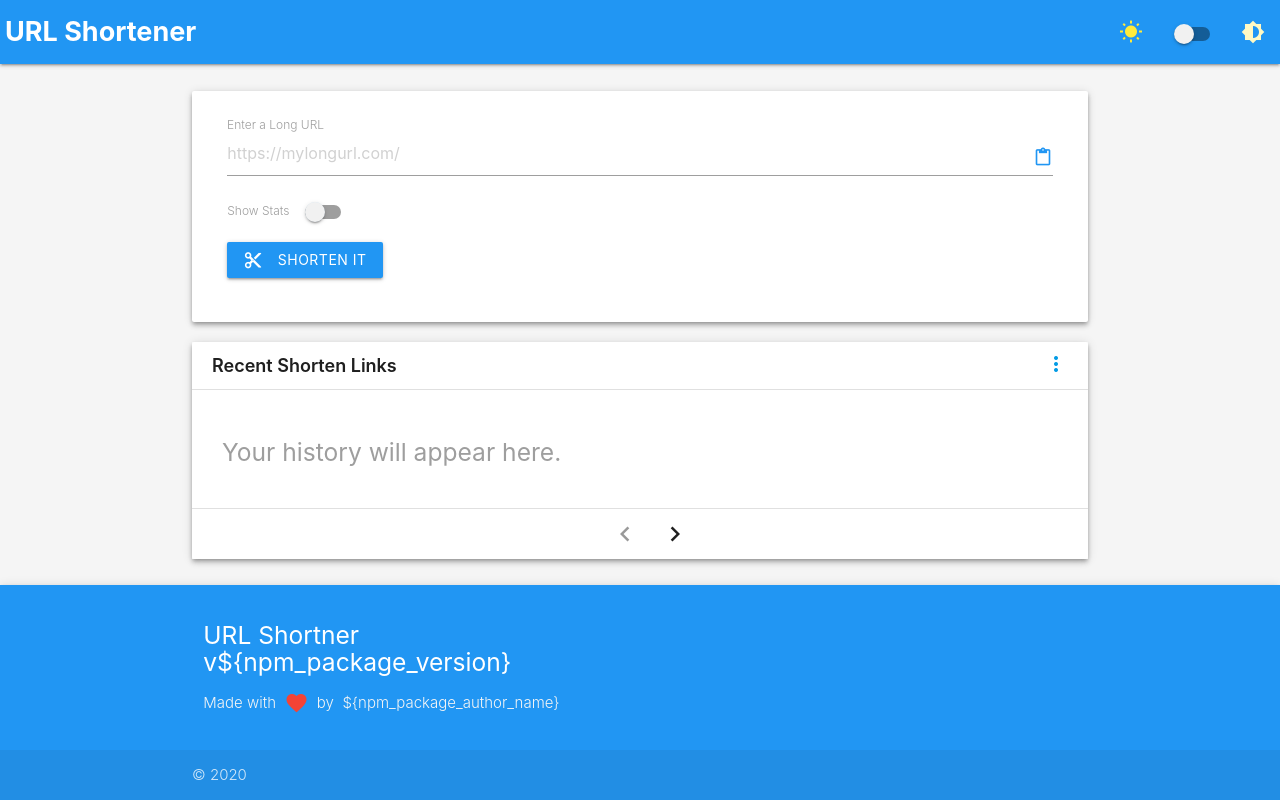
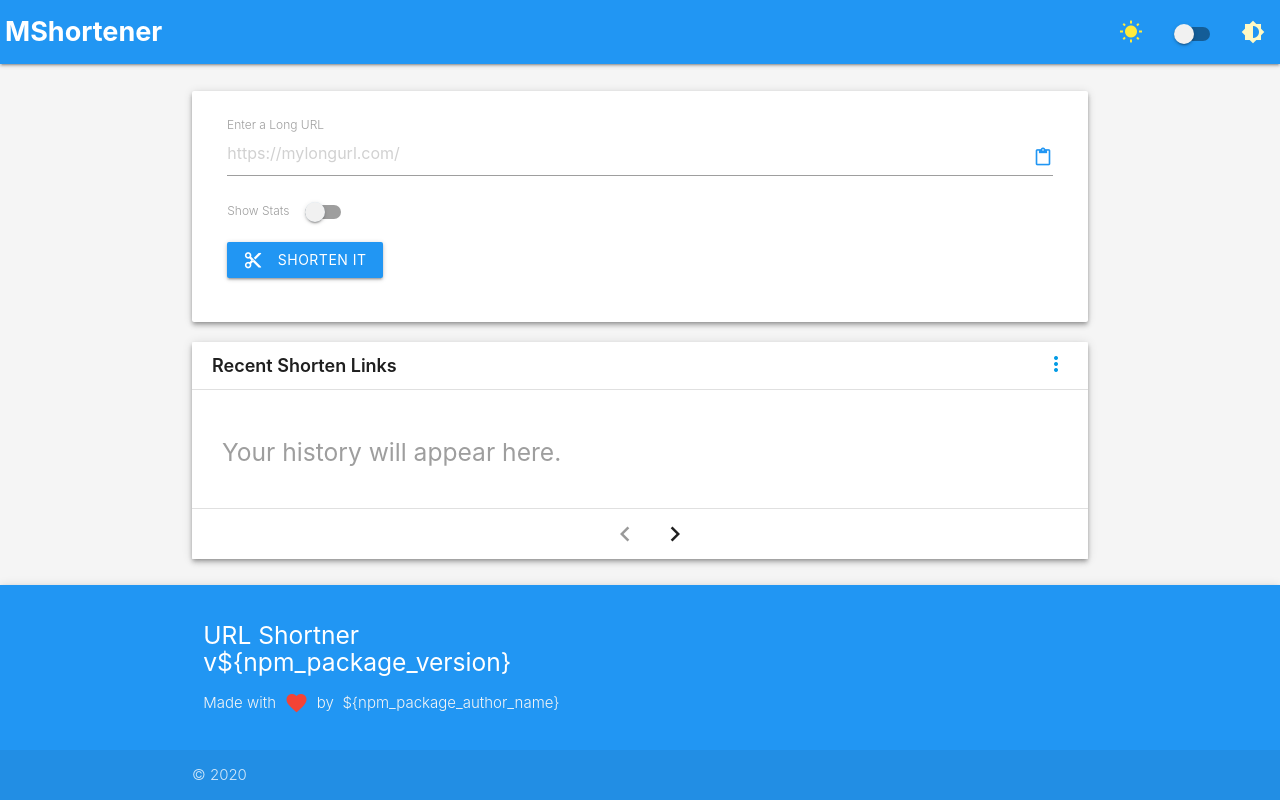
Before and after one commit to abdulsamad/m-shortener, a React (Create React App) app: page /1 in a window 1280 px wide. Built offline with nearby package versions, Linux system fonts and the light colour scheme.

Commit message:
:truck: Updated app name

```diff
--- a/package.json
+++ b/package.json
@@ -1,7 +1,7 @@
 {
-  "name": "url-shortener-is.gd",
+  "name": "mshortener",
   "version": "1.0.0",
-  "author": "Abdul Samad",
+  "author": "AbdulSamad Ansari",
   "private": true,
   "dependencies": {
     "axios": "^0.21.1",
--- a/src/App.js
+++ b/src/App.js
@@ -20,7 +20,7 @@ function App() {
   return (
     <BrowserRouter>
       <div className="App">
-        <Navbar title="URL Shortener" />
+        <Navbar title="MShortener" />
         <div className="container">
           <Form />
           <Switch>
```
